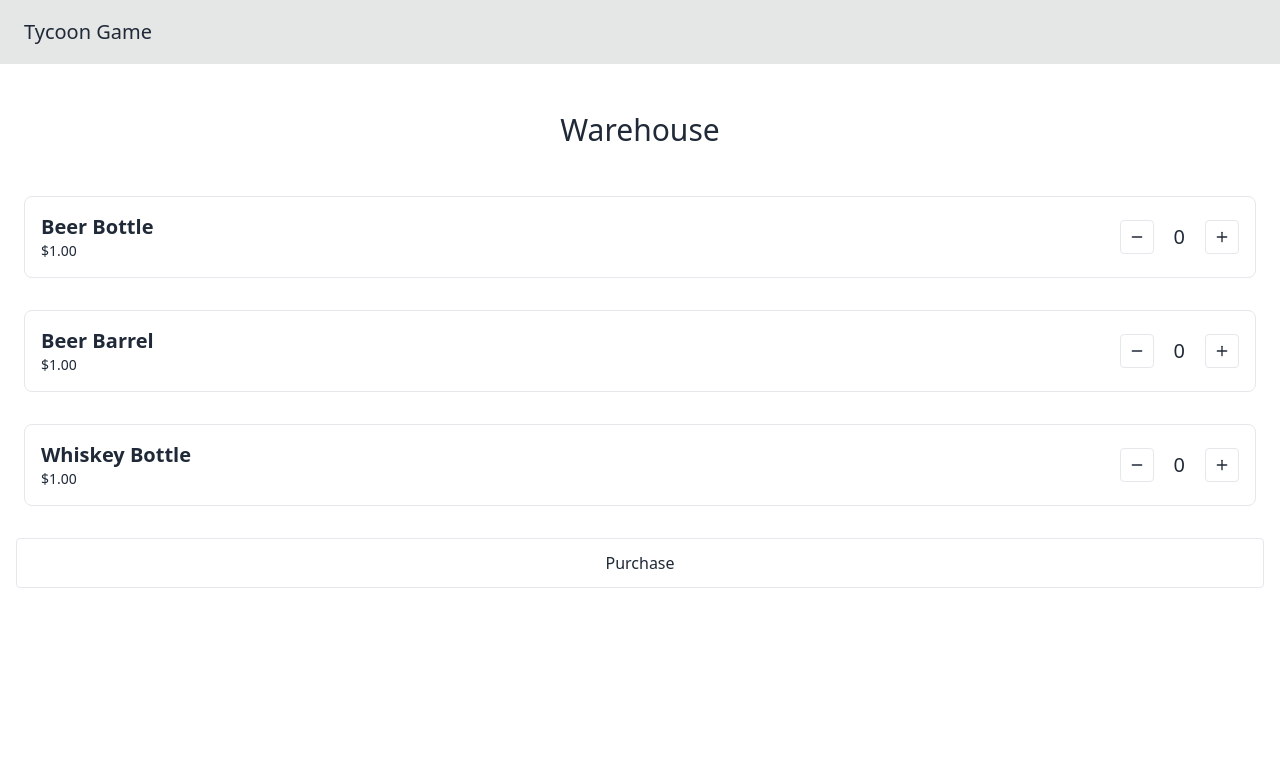
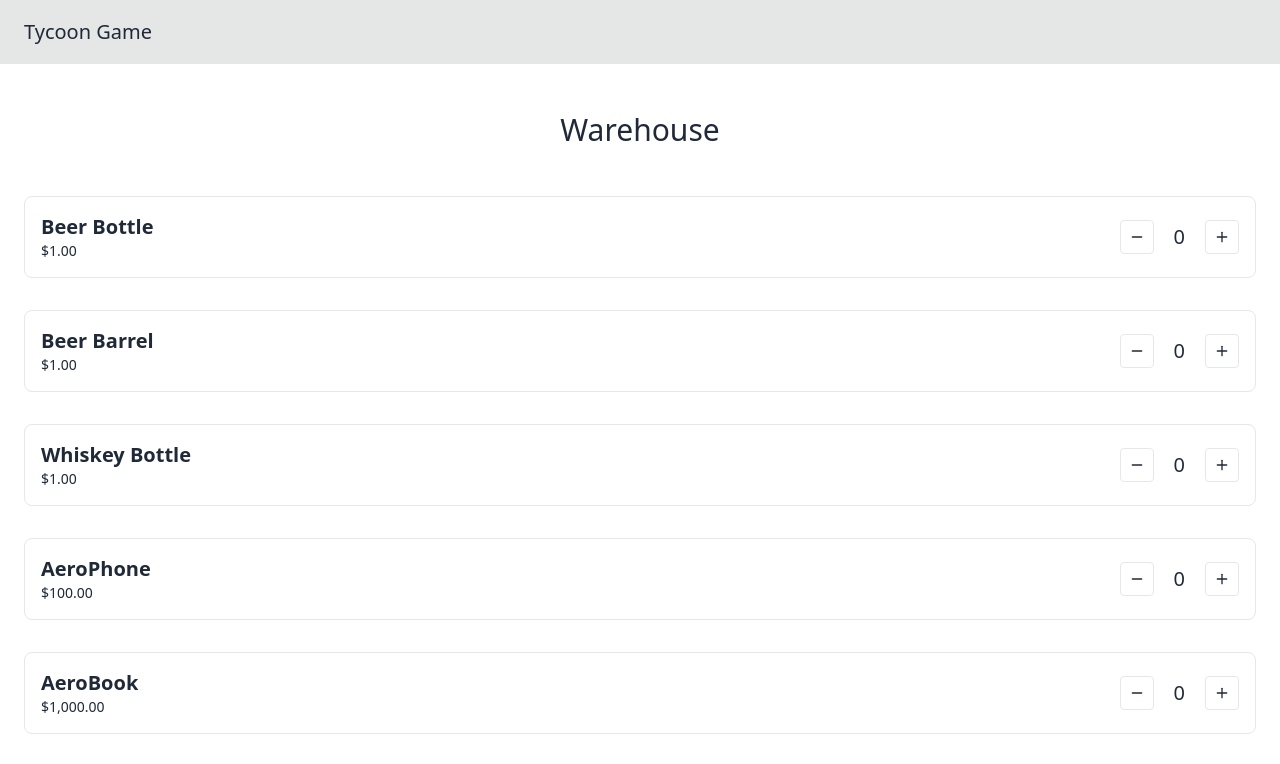
Before and after one commit to adunham95/tycoon-business, a SvelteKit app: page /warehouse in a window 1280 px wide. Shown: the top 764 px of the page. Built offline with nearby package versions, Linux system fonts and the light colour scheme.

Commit message:
Added values

```diff
--- a/src/data/products.ts
+++ b/src/data/products.ts
@@ -1,3 +1,9 @@
+export const companies = {
+	aero: {
+		name: 'Aero'
+	}
+};
+
 export const products = [
 	{
 		id: 'beer-bottles',
@@ -28,5 +34,65 @@ export const products = [
 		unitType: 'bottle',
 		priceMin: 100,
 		priceMax: 10000
+	},
+	{
+		id: 'aero-phone',
+		name: 'AeroPhone',
+		price: 10000,
+		category: 'electronics',
+		unitType: 'sm-box',
+		priceMin: 10000,
+		priceMax: 100000,
+		company: companies.aero
+	},
+	{
+		id: 'aero-laptop',
+		name: 'AeroBook',
+		price: 100000,
+		category: 'electronics',
+		unitType: 'box',
+		priceMin: 100000,
+		priceMax: 1000000,
+		company: companies.aero
+	},
+	{
+		id: 'aero-watch',
+		name: 'AeroWatch',
+		price: 100000,
+		category: 'electronics',
+		unitType: 'box',
+		priceMin: 100000,
+		priceMax: 1000000,
+		company: companies.aero
+	},
+	{
+		id: 'aero-tablet',
+		name: 'AeroPad',
+		price: 100000,
+		category: 'electronics',
+		unitType: 'box',
+		priceMin: 100000,
+		priceMax: 1000000,
+		company: companies.aero
+	},
+	{
+		id: 'aero-earbuds',
+		name: 'AeroBuds',
+		price: 100000,
+		category: 'electronics',
+		unitType: 'box',
+		priceMin: 100000,
+		priceMax: 1000000,
+		company: companies.aero
+	},
+	{
+		id: 'aero-vision',
+		name: 'AeroVision',
+		price: 100000,
+		category: 'electronics',
+		unitType: 'box',
+		priceMin: 100000,
+		priceMax: 1000000,
+		company: companies.aero
 	}
 ];
--- a/src/lib/database.ts
+++ b/src/lib/database.ts
@@ -4,6 +4,7 @@ const settingsDB = { name: 'settings', tables: { users: { name: 'user' } } };
 const gamePlayDB = {
 	name: 'gameplay',
 	tables: {
+		player: { name: 'player' },
 		products: { name: 'products', settings: { autoIncrement: true } },
 		business: { name: 'business', settings: { keyPath: 'id', autoIncrement: true } }
 	}
@@ -16,9 +17,12 @@ export function initializeDatabase() {
 		}
 	});
 	openDB(gamePlayDB.name, 1, {
-		upgrade(db) {
+		upgrade(db, oldVersion, newVersion, transaction) {
+			db.createObjectStore(gamePlayDB.tables.player.name);
 			db.createObjectStore(gamePlayDB.tables.business.name, gamePlayDB.tables.business.settings);
 			db.createObjectStore(gamePlayDB.tables.products.name, gamePlayDB.tables.products.settings);
+
+			transaction.objectStore(gamePlayDB.tables.player.name).add(0, 'money');
 		}
 	});
 }
--- a/src/routes/+page.svelte
+++ b/src/routes/+page.svelte
@@ -17,8 +17,8 @@
 >
 	<AppWidget width={4} height={1} name="Bank">
 		<div class="flex h-full items-center justify-between">
-			<h1 class=" text-2xl text-white">$1</h1>
-			<button class="btn btn-ghost text-white">Visit Bank</button>
+			<h1 class=" text-2xl text-white">$0</h1>
+			<a href="/bank" class="btn btn-ghost text-white">Visit Bank</a>
 		</div>
 	</AppWidget>
 	<AppWidget width={3} height={2} name="Details" />
--- a/src/routes/+page.ts
+++ b/src/routes/+page.ts
@@ -1,6 +1,7 @@
-import { getBusiness } from '$lib/database';
+import { getBusiness, initializeDatabase } from '$lib/database';
 
 export async function load() {
+	initializeDatabase();
 	const business = await getBusiness();
 	return { business };
 }
```
